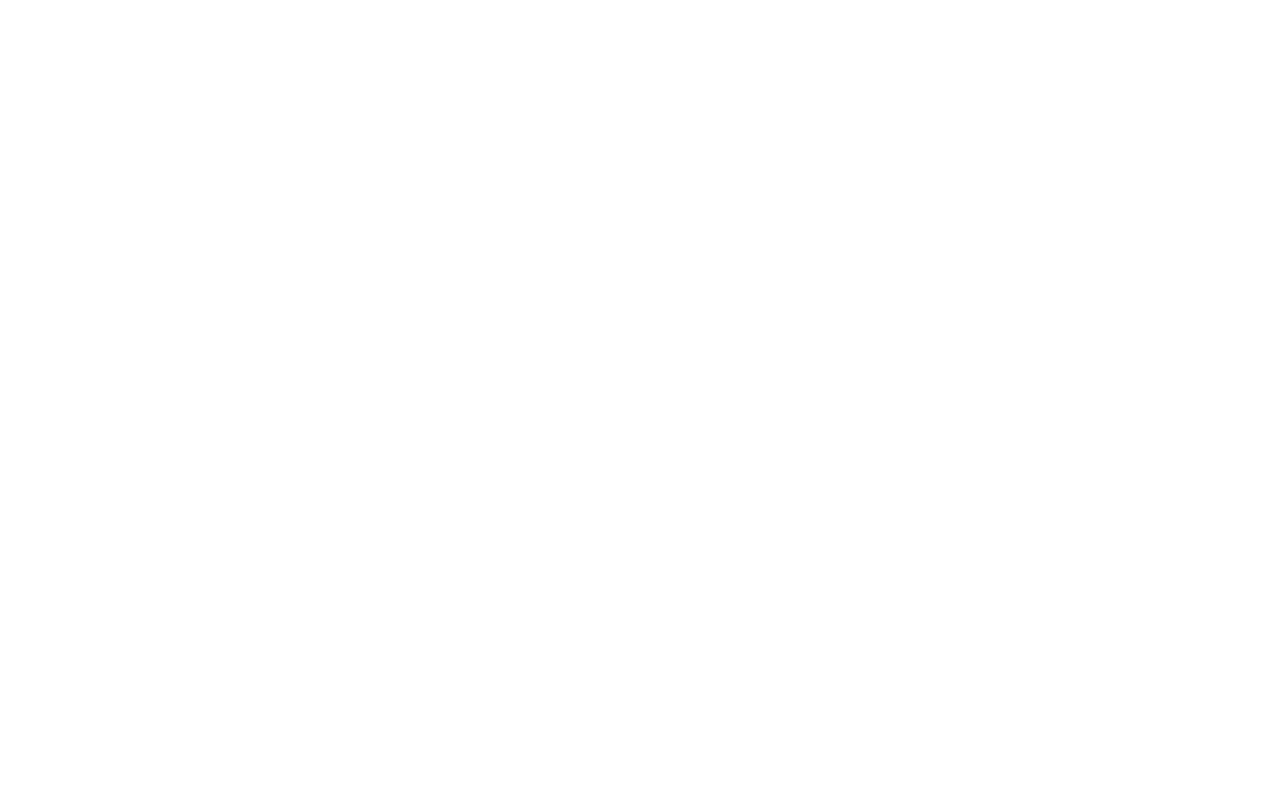
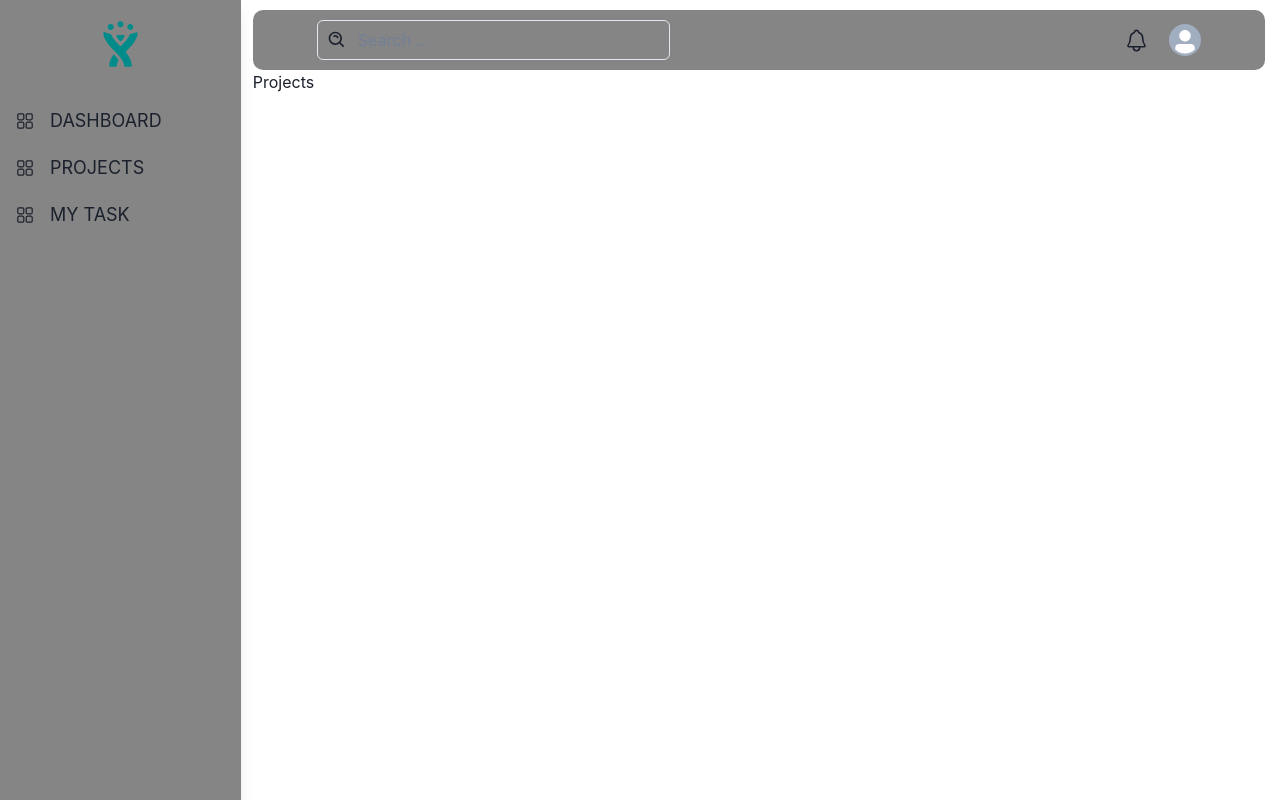
Before and after one commit to mehedi008h/project-mangement, a React (Create React App) app in the folder client/: page /projects in a window 1280 px wide. Before the commit this address had no page. Built offline with nearby package versions, Linux system fonts and the light colour scheme.

Commit message:
sidebar & header design

```diff
--- a/client/src/App.js
+++ b/client/src/App.js
@@ -1,7 +1,6 @@
 import "./App.css";
 import { BrowserRouter, Routes, Route } from "react-router-dom";
-import Home from "./pages/Home";
-import Auth from "./pages/Auth";
+import { Auth, Home, Projects } from "./pages";
 
 function App() {
     return (
@@ -9,6 +8,7 @@ function App() {
             <Routes>
                 <Route path="/" element={<Home />} />
                 <Route path="/auth" element={<Auth />} />
+                <Route path="/projects" element={<Projects />} />
             </Routes>
         </BrowserRouter>
     );
--- /dev/null
+++ b/client/src/components/Dashboard.jsx
@@ -0,0 +1,11 @@
+import React from "react";
+
+const Dashboard = () => {
+    return (
+        <div>
+            <h1>Dashboard</h1>
+        </div>
+    );
+};
+
+export default Dashboard;
--- /dev/null
+++ b/client/src/components/Project.jsx
@@ -0,0 +1,12 @@
+import { Box } from "@chakra-ui/react";
+import React from "react";
+
+const Project = () => {
+    return (
+        <Box>
+            <h1>Projects</h1>
+        </Box>
+    );
+};
+
+export default Project;
--- /dev/null
+++ b/client/src/components/Sidebar.jsx
@@ -0,0 +1,93 @@
+import { Box, Stack } from "@chakra-ui/react";
+import React from "react";
+import { DiJira } from "react-icons/di";
+import { RxDashboard } from "react-icons/rx";
+import { Link } from "react-router-dom";
+
+const Sidebar = () => {
+    return (
+        <Stack
+            boxShadow="lg"
+            bg="blackAlpha.600"
+            py={4}
+            width="100%"
+            height="100vh"
+            spacing={7}
+        >
+            <Box>
+                <Link to="/">
+                    <Box
+                        display="flex"
+                        gap={3}
+                        alignItems="center"
+                        justifyContent="center"
+                    >
+                        <DiJira size={55} color="darkcyan" />
+                    </Box>
+                </Link>
+            </Box>
+
+            <Stack spacing={1}>
+                <Link to="/">
+                    <Box
+                        display="flex"
+                        alignItems="center"
+                        gap={4}
+                        px={4}
+                        py={2}
+                        fontSize={18}
+                        textTransform="uppercase"
+                        _hover={{
+                            bg: "blackAlpha.700",
+                            borderRight: "1px",
+                            borderColor: "darkcyan",
+                            color: "darkcyan",
+                        }}
+                    >
+                        <RxDashboard /> Dashboard
+                    </Box>
+                </Link>
+                <Link to="/projects">
+                    <Box
+                        display="flex"
+                        alignItems="center"
+                        gap={4}
+                        px={4}
+                        py={2}
+                        fontSize={18}
+                        textTransform="uppercase"
+                        _hover={{
+                            bg: "blackAlpha.700",
+                            borderRight: "1px",
+                            borderColor: "darkcyan",
+                            color: "darkcyan",
+                        }}
+                    >
+                        <RxDashboard /> Projects
+                    </Box>
+                </Link>
+                <Link to="/">
+                    <Box
+                        display="flex"
+                        alignItems="center"
+                        gap={4}
+                        px={4}
+                        py={2}
+                        fontSize={18}
+                        textTransform="uppercase"
+                        _hover={{
+                            bg: "blackAlpha.700",
+                            borderRight: "1px",
+                            borderColor: "darkcyan",
+                            color: "darkcyan",
+                        }}
+                    >
+                        <RxDashboard /> My Task
+                    </Box>
+                </Link>
+            </Stack>
+        </Stack>
+    );
+};
+
+export default Sidebar;
--- a/client/src/components/headers/Header.jsx
+++ b/client/src/components/headers/Header.jsx
@@ -1,7 +1,16 @@
-import { Box, Flex, Stack, Text } from "@chakra-ui/react";
+import {
+    Avatar,
+    Box,
+    Flex,
+    Input,
+    InputGroup,
+    InputLeftElement,
+    Stack,
+} from "@chakra-ui/react";
 import React from "react";
 import { AiOutlineUser } from "react-icons/ai";
-import { DiJira } from "react-icons/di";
+import { BiSearchAlt } from "react-icons/bi";
+import { IoNotificationsOutline } from "react-icons/io5";
 import { Link } from "react-router-dom";
 
 const Header = () => {
@@ -11,24 +20,25 @@ const Header = () => {
             justify="space-between"
             alignItems="center"
             px={{ base: "1rem", md: "4rem" }}
+            bg="blackAlpha.600"
+            borderRadius={10}
+            marginTop="10px"
+            marginRight="15px"
         >
-            <Link to="/">
-                <Box display="flex" gap={3} alignItems="center">
-                    <DiJira size={35} color="darkcyan" />
-                    <Text
-                        display={{ md: "flex", base: "none" }}
-                        fontSize="2xl"
-                        fontWeight="bold"
-                    >
-                        Project Managment
-                    </Text>
-                </Box>
-            </Link>
+            <InputGroup width="40%" borderRadius={"full"}>
+                <InputLeftElement
+                    pointerEvents="none"
+                    children={<BiSearchAlt size={20} color="gray.300" />}
+                />
+                <Input type="text" placeholder="Search ..." />
+            </InputGroup>
             <Box>
-                <Stack direction="row">
-                    <Link to="/auth">
+                <Stack direction="row" spacing={5} align="center">
+                    <IoNotificationsOutline size={25} />
+                    {/* <Link to="/auth">
                         <AiOutlineUser size={25} />
-                    </Link>
+                    </Link> */}
+                    <Avatar size="sm" />
                 </Stack>
             </Box>
         </Flex>
--- a/client/src/components/index.js
+++ b/client/src/components/index.js
@@ -1,5 +1,8 @@
 import Header from "./headers/Header";
 import Login from "./auth/Login";
 import Signup from "./auth/Signup";
+import Sidebar from "./Sidebar";
+import Dashboard from "./Dashboard";
+import Project from "./Project";
 
-export { Header, Login, Signup };
+export { Header, Login, Signup, Sidebar, Dashboard, Project };
--- /dev/null
+++ b/client/src/pages/Projects.jsx
@@ -0,0 +1,19 @@
+import { Box, Flex } from "@chakra-ui/react";
+import React from "react";
+import { Header, Project, Sidebar } from "../components";
+
+const Projects = () => {
+    return (
+        <Flex gap={3}>
+            <Box display={{ md: "flex", base: "none" }} width="300px">
+                <Sidebar />
+            </Box>
+            <Box width="100%">
+                <Header />
+                <Project />
+            </Box>
+        </Flex>
+    );
+};
+
+export default Projects;
--- /dev/null
+++ b/client/src/pages/index.js
@@ -0,0 +1,5 @@
+import Auth from "./Auth";
+import Home from "./Home";
+import Projects from "./Projects";
+
+export { Auth, Home, Projects };
```
